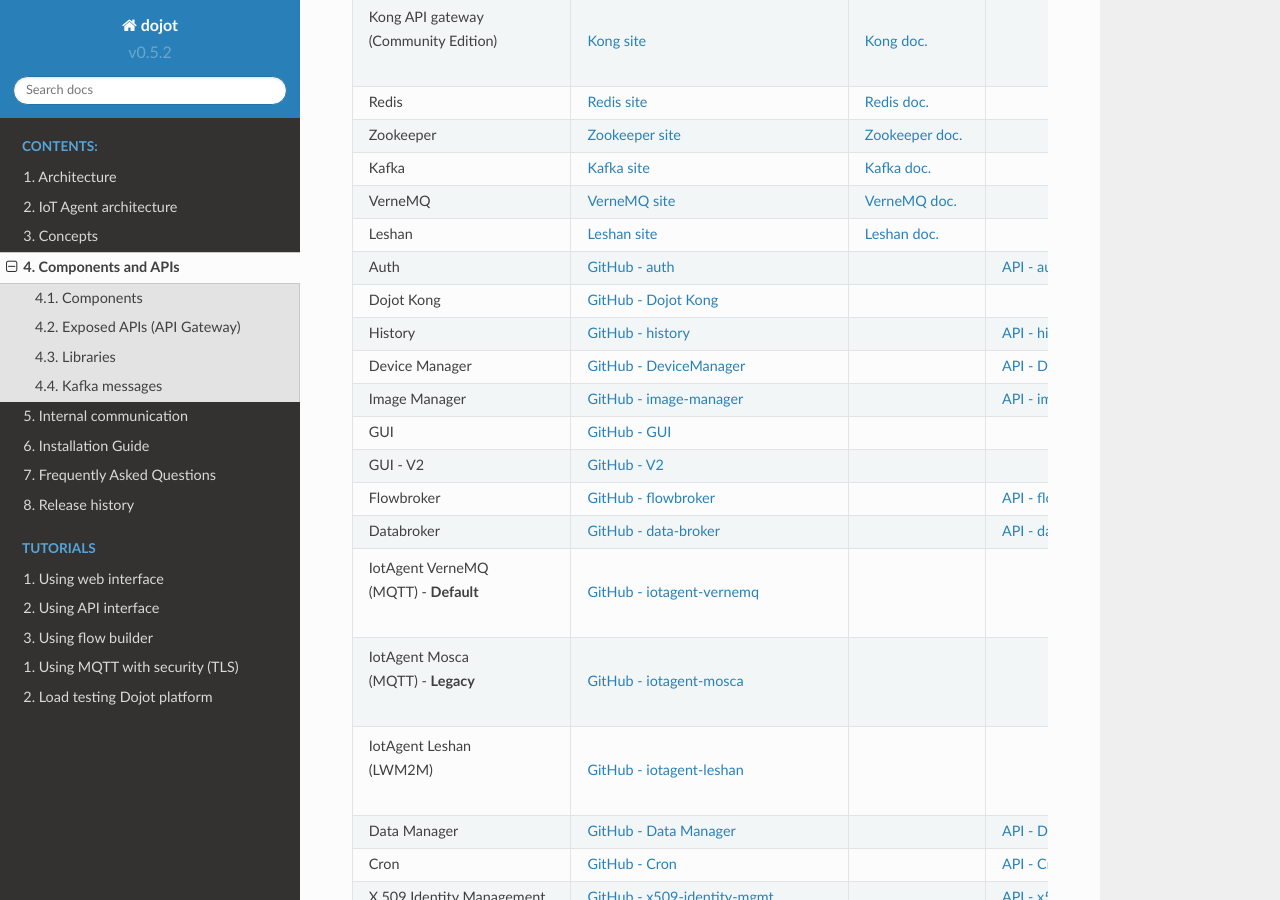
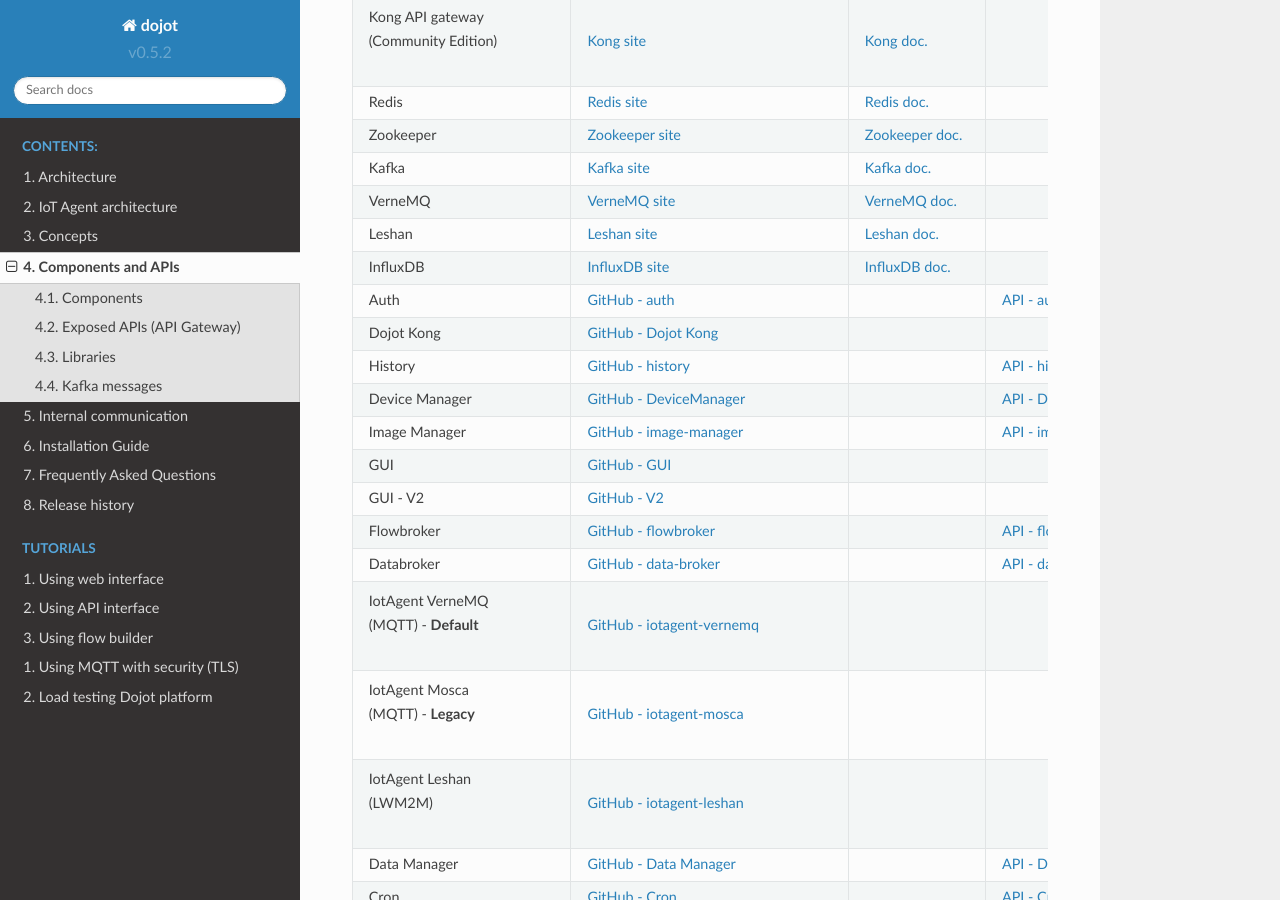
Before and after one commit to dojot/docs, a Sphinx documentation site: the page built from source/components-and-apis.rst, in a window 1280 px wide and 900 px high, scrolled down 416 px. Built offline with Sphinx 7.4.7 and the Read the Docs theme 2.0.0, drawn with Linux system fonts in a browser that asks for light colours.

Commit message:
Update components-and-apis.rst

```diff
--- a/source/components-and-apis.rst
+++ b/source/components-and-apis.rst
@@ -46,6 +46,10 @@
   * - Leshan
     - `Leshan site`_
     - `Leshan doc.`_
+    -
+  * - InfluxDB
+    - `InfluxDB site`_
+    - `InfluxDB doc.`_
     -
   * - Auth
     - `GitHub - auth`_
@@ -434,6 +438,8 @@
 .. _VerneMQ doc.: https://docs.vernemq.com/
 .. _Leshan site: https://www.eclipse.org/leshan/
 .. _Leshan doc.: https://github.com/eclipse/leshan/wiki
+.. _InfluxDB site: https://www.influxdata.com/
+.. _InfluxDB doc.: https://docs.influxdata.com/
 
 .. _GitHub - auth: https://github.com/dojot/auth/tree/v0.5.2
 .. _API - auth: https://dojot.github.io/auth/apiary_v0.5.2.html
```
